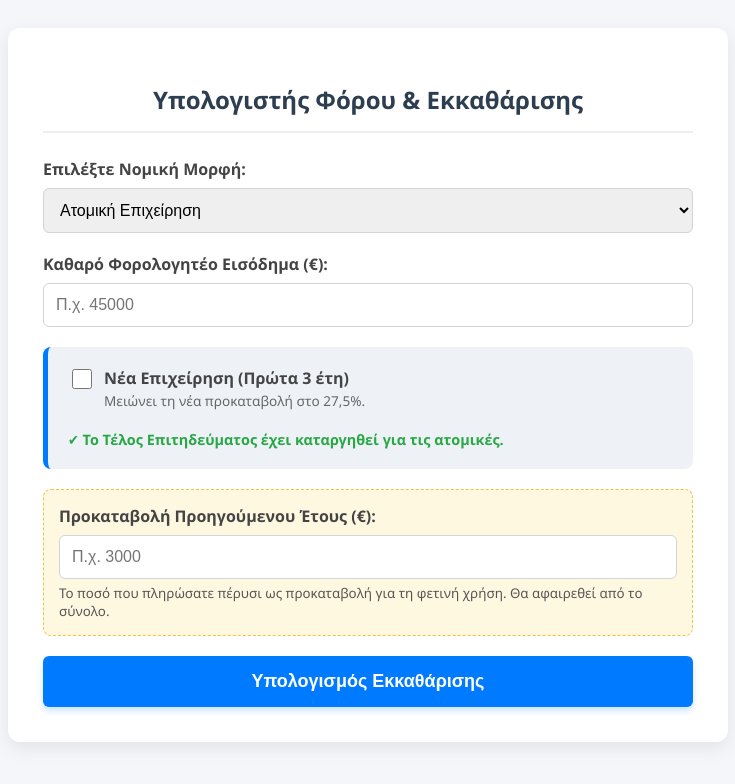
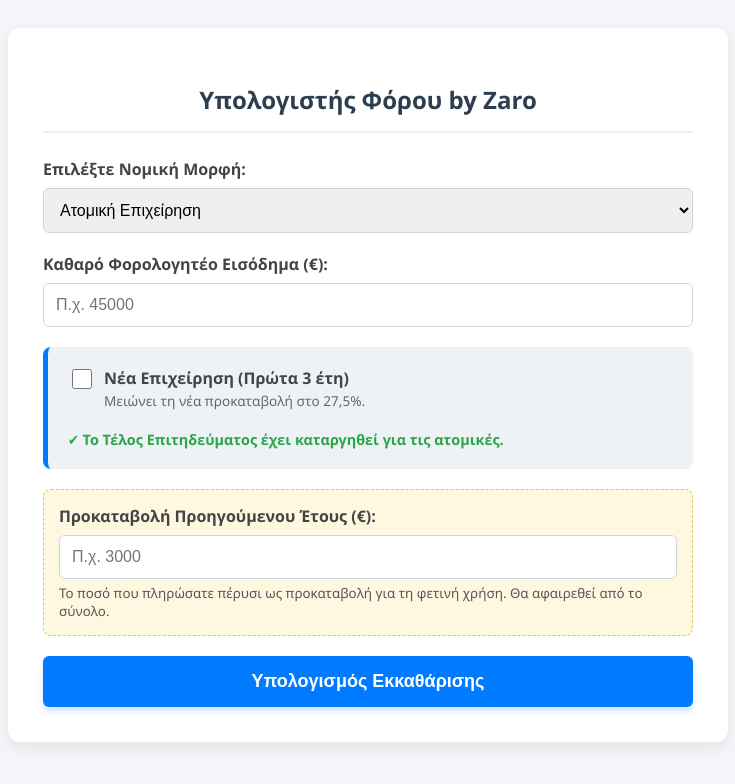
Before and after one commit to pzaro/taxcalculator, a plain HTML site: page INDEX.HTML in a window 1280 px wide. Shown: the whole page, without its empty margins (272-1007 px from the left). Drawn offline with Linux system fonts and the light colour scheme.

Commit message:
Update INDEX.HTML

```diff
--- a/INDEX.HTML
+++ b/INDEX.HTML
@@ -49,7 +49,7 @@
 <body>
 
 <div class="container">
-    <h2>Υπολογιστής Φόρου & Εκκαθάρισης</h2>
+    <h2>Υπολογιστής Φόρου by Zaro</h2>
 
     <div class="form-group">
         <label for="entityType">Επιλέξτε Νομική Μορφή:</label>
```
